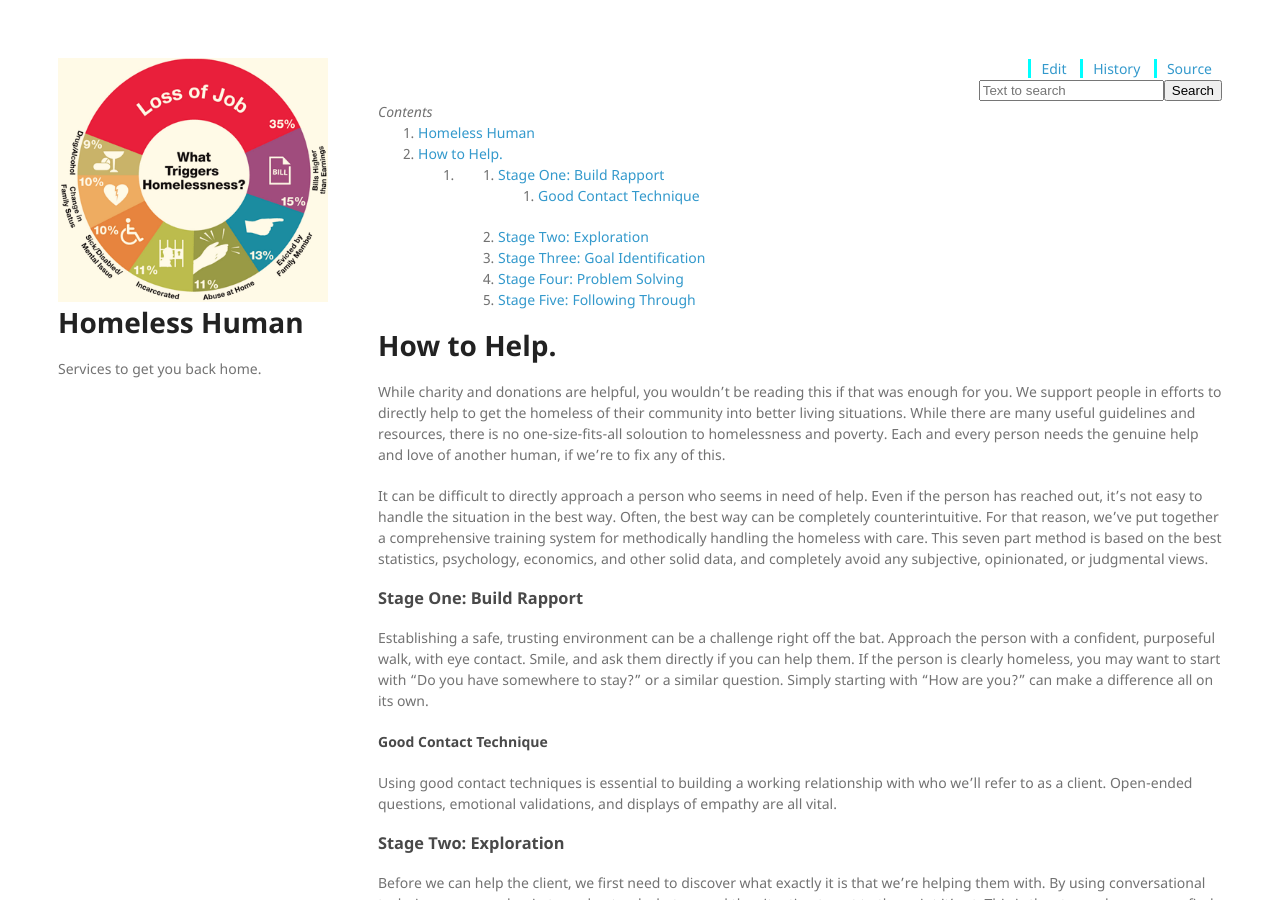
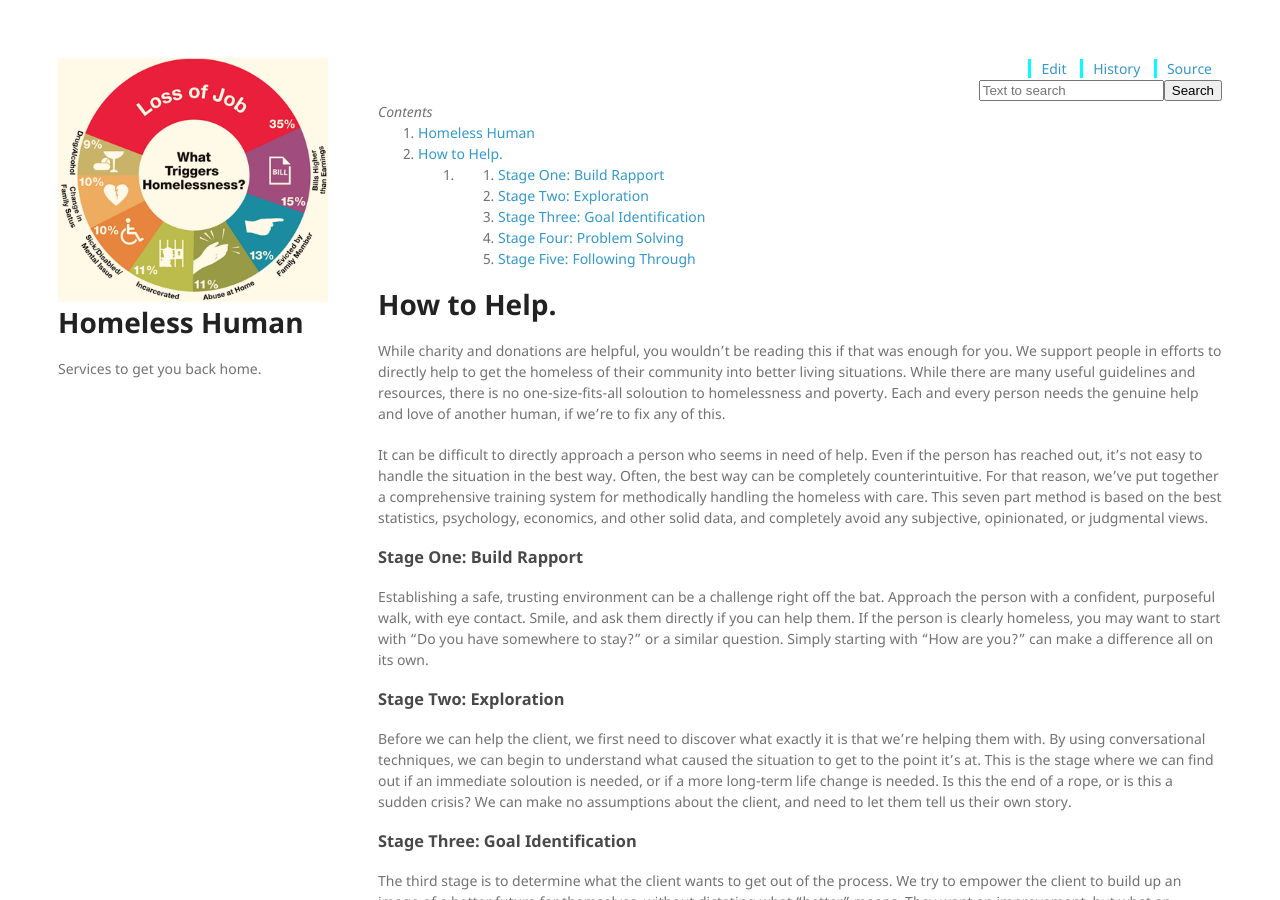
Before and after one commit to QuantumofSolace/Homeless-Human, a Jekyll site: the page built from wiki/how-to-help.markdown, in a window 1280 px wide and 900 px high. Built offline with Jekyll 4.4.1, drawn with Linux system fonts in a browser that asks for light colours; nearby versions of some CDN libraries; our own code applies the rules of GitHub Pages for plain Markdown files.

Commit message:
Update how-to-help.markdown

```diff
--- a/wiki/how-to-help.markdown
+++ b/wiki/how-to-help.markdown
@@ -6,9 +6,6 @@ It can be difficult to directly approach a person who seems in need of help. Eve
 
 ### Stage One: Build Rapport
 Establishing a safe, trusting environment can be a challenge right off the bat. Approach the person with a confident, purposeful walk, with eye contact. Smile, and ask them directly if you can help them. If the person is clearly homeless, you may want to start with "Do you have somewhere to stay?" or a similar question. Simply starting with "How are you?" can make a difference all on its own.
-
-#### Good Contact Technique
-Using good contact techniques is essential to building a working relationship with who we'll refer to as a client. Open-ended questions, emotional validations, and displays of empathy are all vital.
 
 ### Stage Two: Exploration
 Before we can help the client, we first need to discover what exactly it is that we're helping them with. By using conversational techniques, we can begin to understand what caused the situation to get to the point it's at. This is the stage where we can find out if an immediate soloution is needed, or if a more long-term life change is needed. Is this the end of a rope, or is this a sudden crisis? We can make no assumptions about the client, and need to let them tell us their own story.
```
